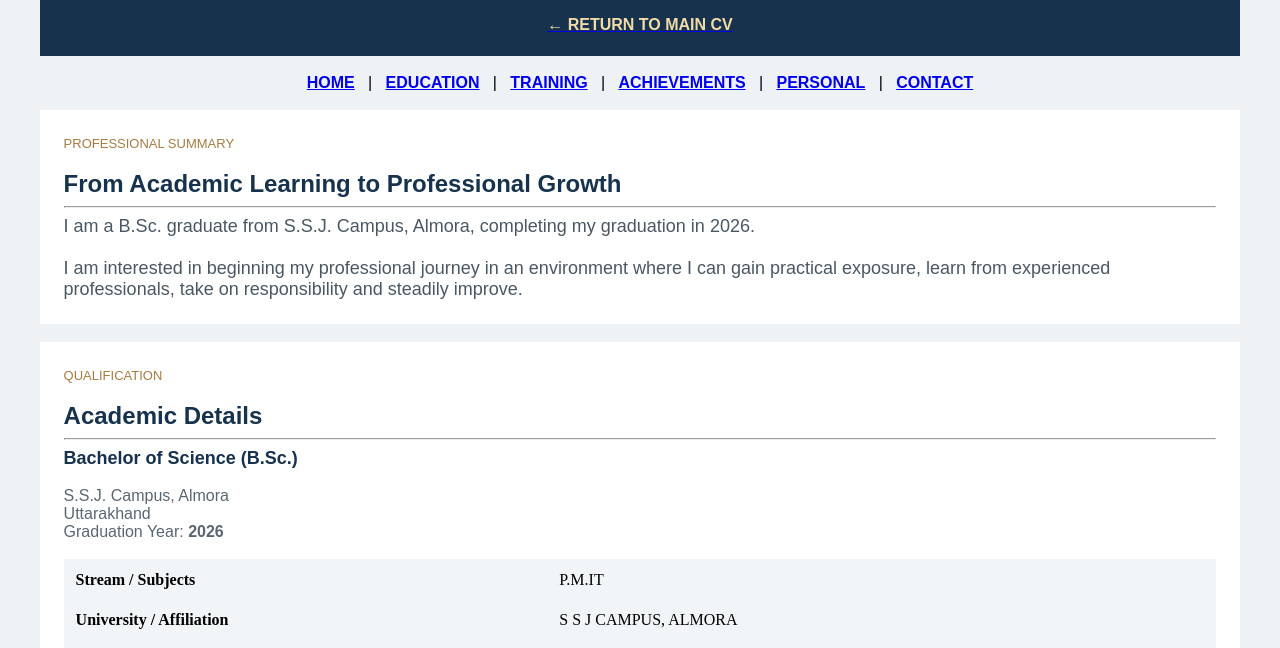
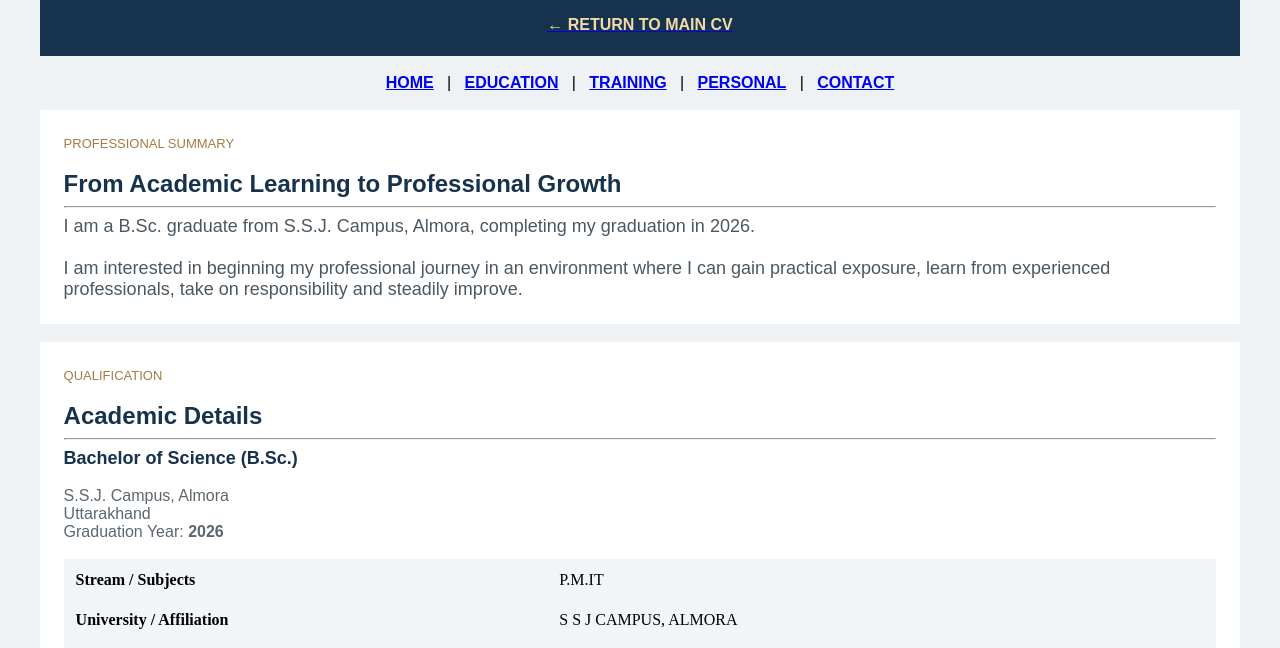
Before and after one commit to negiji0001/CV, a plain HTML site: page profile.html in a window 1280 px wide. Shown: the part 141-789 px from the top of the page. Drawn offline with Linux system fonts and the light colour scheme.

Commit message:
Update profile.html

```diff
--- a/profile.html
+++ b/profile.html
@@ -55,8 +55,6 @@
             <a href="#education"><b>EDUCATION</b></a>
             &nbsp; | &nbsp;
             <a href="#training"><b>TRAINING</b></a>
-            &nbsp; | &nbsp;
-            <a href="#achievements"><b>ACHIEVEMENTS</b></a>
             &nbsp; | &nbsp;
             <a href="#personal"><b>PERSONAL</b></a>
             &nbsp; | &nbsp;
```
